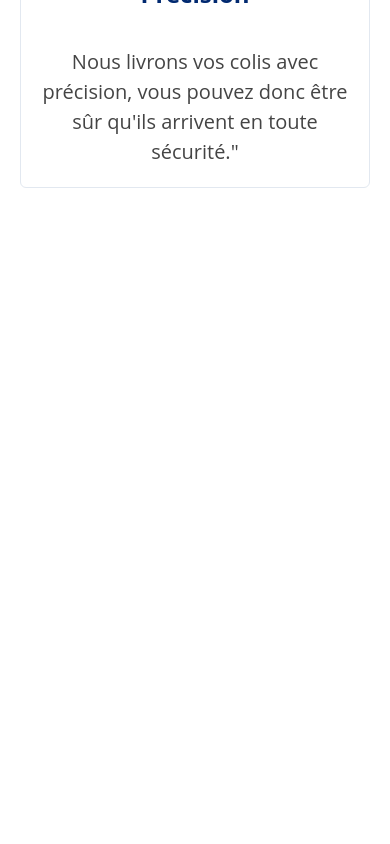
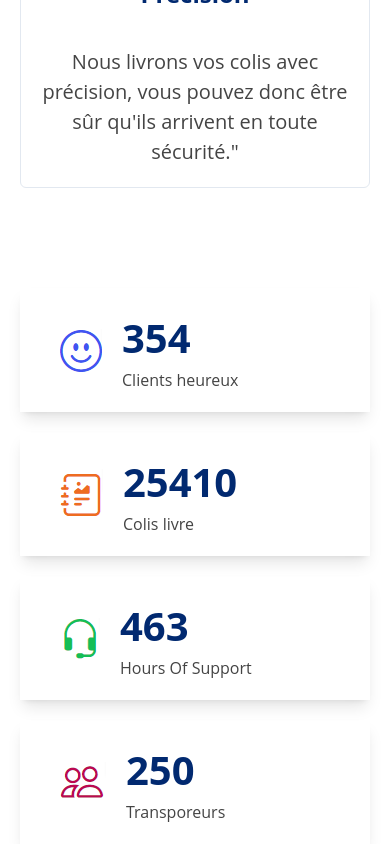
Before and after one commit to SouhailM07/weewee-delivery-landing-page-clone, a React (Vite) app: page / in a window 390 px wide. Shown: the part 3779-4623 px from the top of the page. Before the commit the page ends 3967 px from the top, so only its background shows below. Built offline with nearby package versions, Linux system fonts and the light colour scheme.

Commit message:
[Counts] component is now /RESPONSIVE/

```diff
--- a/src/components/organisms/Counts/Counts.tsx
+++ b/src/components/organisms/Counts/Counts.tsx
@@ -15,7 +15,7 @@ export default function Counts() {
 
   return (
     <section className="cc">
-      <ul className="flex justify-between flex-wrap">
+      <ul className=" grid grid-cols-4 max-md:grid-cols-1 max-lg:grid-cols-2 gap-x-2 gap-y-[1rem] justify-between">
         <ReactArr
           arr={counts}
           className="shadow-lg flex gap-x-[1rem] py-[1rem] px-[2rem] items-center"
--- a/src/components/templates/MainTemplate/MainTemplate.tsx
+++ b/src/components/templates/MainTemplate/MainTemplate.tsx
@@ -21,7 +21,7 @@ export default function MainTemplate() {
         <Hero />
         <AboutUs />
         <OurValues />
-        {/* <Counts /> */}
+        <Counts />
         {/* <Features /> */}
         {/* <Services /> */}
         {/* <FAQ /> */}
```
